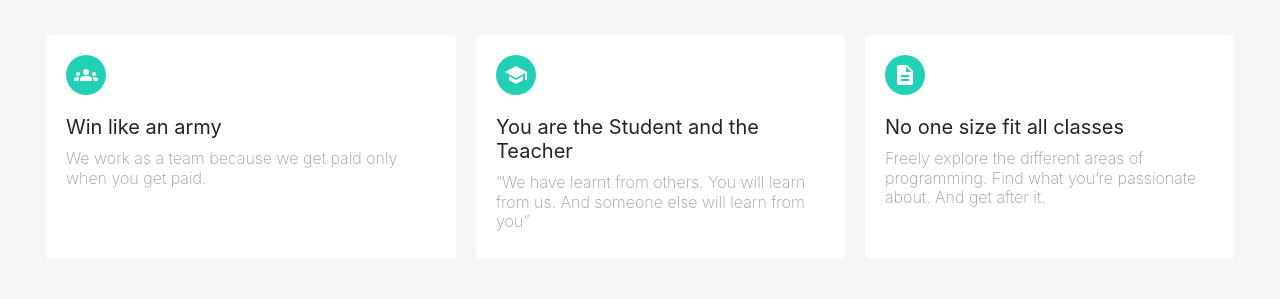
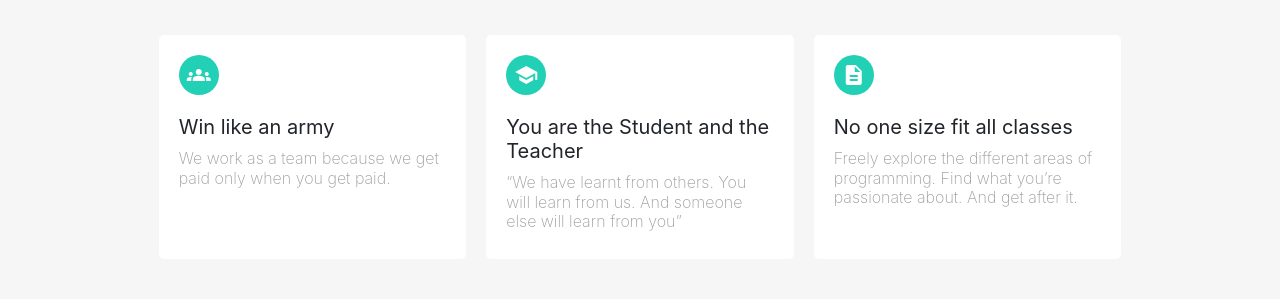
Before and after one commit to Vishnuvp1/SPS-Clone, a plain HTML site: page index.html in a window 1280 px wide. Shown: the part 653-952 px from the top of the page. Drawn offline with nearby package versions, Linux system fonts and the light colour scheme.

Commit message:
Final File

```diff
--- a/index.html
+++ b/index.html
@@ -55,7 +55,7 @@
         <h2 class="h1size">Features</h2>
       </div>
       <div class="cardsblock">
-        <div class="cards1 col-md-6 col-lg-4">
+        <div class="cards1 col-12 col-md-6 col-lg-3">
           <div class="icons1">
             <span class="material-icons outlined">
               groups
@@ -68,7 +68,7 @@
             <h4 class="h4size">We work as a team because we get paid only when you get paid.</h4>
           </div>
         </div>
-        <div class="cards1">
+        <div class="cards1 col-12 col-md-6 col-lg-3">
           <div class="icons1">
             <span class="material-icons outlined">
               school
@@ -80,7 +80,7 @@
           <div class="titledes">
             <h4 class="h4size">“We have learnt from others. You will learn from us. And someone else will learn from you”</h4>
           </div>
-        </div><div class="cards1">
+        </div><div class="cards1 col-12 col-md-6 col-lg-3">
           <div class="icons1">
             <span class="material-icons outlined">
               description
--- a/style.css
+++ b/style.css
@@ -266,7 +266,7 @@
   .Domains{
       background-color: #f6f6f6;
       padding: 10px;
-      padding-inline: 80px;
+      padding-inline: 30px;
   }
   .Domains .row{
       display: flex;
@@ -325,7 +325,7 @@
   .joinprocess .firstnoheight .col-2.full::after {
     height: 50%;
     left: calc(50% - 3px);
-    top: 50px;
+    bottom: 0px;
   }
   .chatbox{
     margin: 20px;
```
